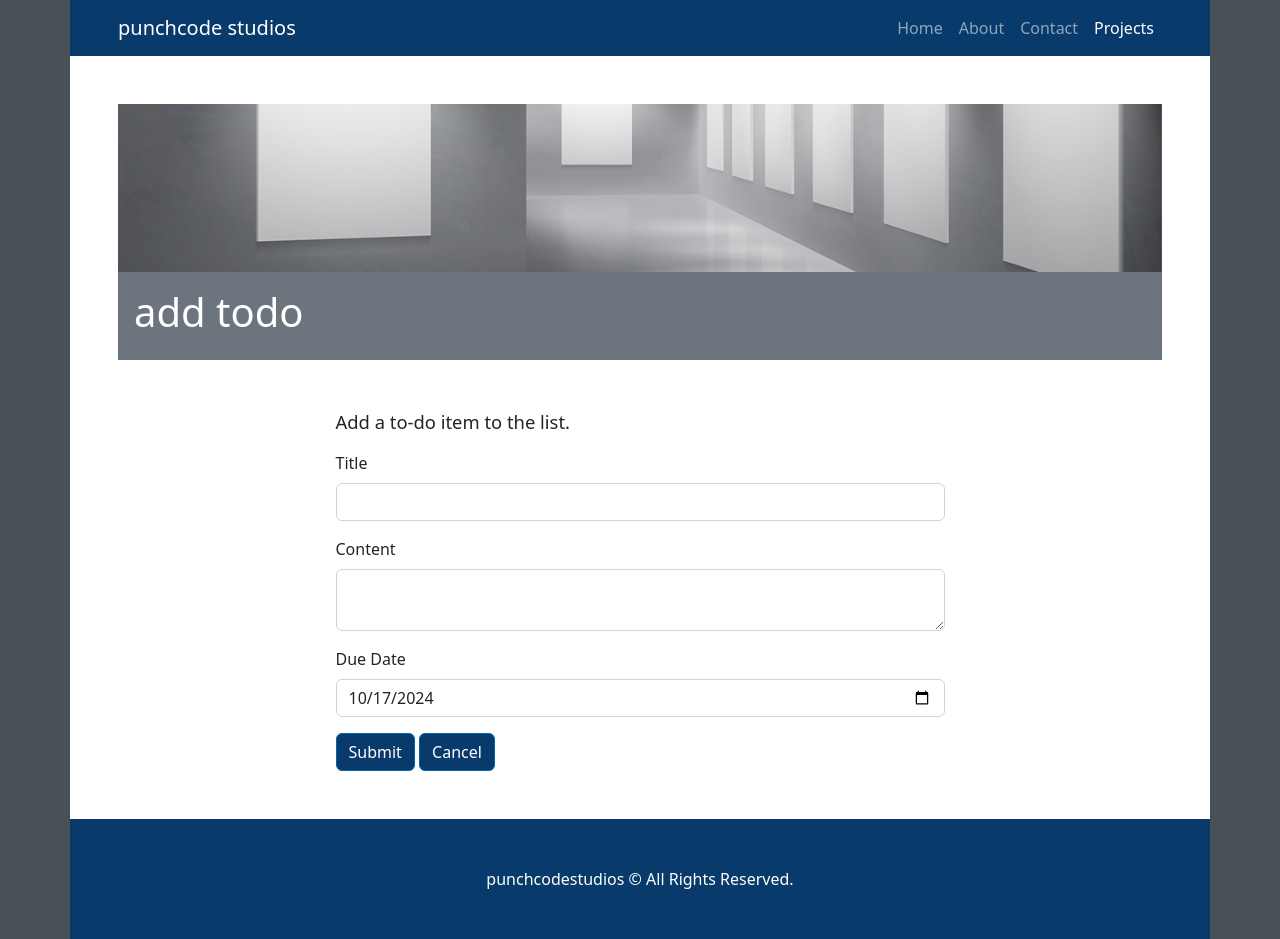
After one commit to punchcodestudios/pythonportfolio, a Flask app: page /projects/add_todo in a window 1280 px wide. The commit adds this page. Run offline with Flask 3, Linux system fonts and the light colour scheme; some libraries are stand-ins or nearby versions.

Commit message:
adding todo list assignment

```diff
--- a/forms.py
+++ b/forms.py
@@ -1,10 +1,12 @@
+from datetime import datetime
 from tkinter.ttk import Button
 
 from flask_wtf import FlaskForm
-from wtforms import StringField, SubmitField, PasswordField
+from sqlalchemy import DateTime, Nullable
+from wtforms import StringField, SubmitField, DateField, BooleanField
 from wtforms.fields.choices import SelectField
 from wtforms.fields.simple import TextAreaField
-from wtforms.validators import DataRequired, URL, Email, Length
+from wtforms.validators import DataRequired, URL, Email, Length, Optional
 from wtforms.validators import DataRequired, ValidationError
 from flask_ckeditor import CKEditorField
 
@@ -27,9 +29,15 @@ class CoffeeShopForm(FlaskForm):
     URL = StringField('URL', validators=[DataRequired(), validate_url])
     open_time = StringField('Open', validators=[DataRequired()])
     closing_time = StringField('Close', validators=[DataRequired()])
-    coffee_rating = SelectField("Coffee Rating", choices=["☕️", "☕☕", "☕☕☕", "☕☕☕☕", "☕☕☕☕☕"],
-                                validators=[DataRequired()])
+    coffee_rating = SelectField("Coffee Rating", choices=["☕️", "☕☕", "☕☕☕", "☕☕☕☕", "☕☕☕☕☕"], validators=[DataRequired()])
     wifi_rating = SelectField("Wifi Strength Rating", choices=["✘", "💪", "💪💪", "💪💪💪", "💪💪💪💪", "💪💪💪💪💪"], validators=[DataRequired()])
     power_outlet_rating = SelectField("Power Socket Availability", choices=["✘", "🔌", "🔌🔌", "🔌🔌🔌", "🔌🔌🔌🔌", "🔌🔌🔌🔌🔌"], validators=[DataRequired()])
     submit = SubmitField('Submit')
     cancel = SubmitField('Cancel')
+
+class TodoForm(FlaskForm):
+    title = StringField('Title', validators=[DataRequired()])
+    content = TextAreaField('Content', validators=[DataRequired()])
+    due_date = DateField('Due Date', format='%Y-%m-%d', default=datetime.today, validators=[DataRequired()])
+    submit = SubmitField('Submit')
+    cancel = SubmitField('Cancel')
--- a/main.py
+++ b/main.py
@@ -1,17 +1,21 @@
 import os
 import csv
-from flask import Flask, render_template, flash, redirect, url_for
+
+
+from flask import Flask, render_template, flash, redirect, url_for, request
 from flask_bootstrap import Bootstrap5
 from flask_sqlalchemy import SQLAlchemy
 from sqlalchemy.orm import DeclarativeBase, Mapped, mapped_column
-from sqlalchemy import Integer, String, Text
+from sqlalchemy import Integer, String, Text, desc
 from flask_wtf import FlaskForm
 from werkzeug.debug import console
 from wtforms import StringField, SubmitField
 from wtforms.validators import DataRequired, URL
 from flask_ckeditor import CKEditor, CKEditorField
-from datetime import date
-from forms import ContactForm, CoffeeShopForm
+from datetime import date, datetime
+from forms import ContactForm, CoffeeShopForm, TodoForm
+from urllib.parse import urlparse
+from urllib.parse import parse_qs
 
 app = Flask(__name__)
 app.config['SECRET_KEY'] = os.environ.get('FLASK_KEY', '8BYkEfBA6O6donzWlSihBXox7C0sKR6b') #''
@@ -32,6 +36,15 @@ class Contact(db.Model):
     name = db.Column(db.String(80), nullable=False)
     email = db.Column(db.String(120), nullable=False)
     message = db.Column(db.String(1000), nullable=False)
+
+class TodoItem(db.Model):
+    __tablename__ = 'todo'
+    id = db.Column(db.Integer, primary_key=True)
+    title = db.Column(db.String(200), nullable=False)
+    content = db.Column(db.String(200), nullable=False)
+    date_created = db.Column(db.Date, default=date.today())
+    due_date = db.Column(db.Date, nullable=False)
+    complete = db.Column(db.Boolean, nullable=False, default=False)
 
 with app.app_context():
     db.create_all()
@@ -63,7 +76,7 @@ def contact():
         contact_form.email.data = ''
         contact_form.message.data = ''
         flash("Your message was successfully sent.")
-        return redirect(url_for('contact'))
+        return redirect(url_for('home'))
     return render_template("pages/contact.html", **context)
 
 @app.route("/projects")
@@ -109,9 +122,46 @@ def add_cafe():
                            f"{form.wifi_rating.data},"
                            f"{form.power_outlet_rating.data}")
         return redirect(url_for('cafes'))
-    # Exercise:
-    # Make the form write a new row into cafe-data.csv
     return render_template('pages/add_cafe.html', **context)
+
+@app.route("/complete_todos/<int:todo_id>", methods=['GET', 'POST'])
+def complete_todo(todo_id):
+    result = db.session.execute(db.select(TodoItem).where(TodoItem.id == todo_id))
+    todo_item = result.scalar()
+    if todo_item:
+        todo_item.complete = True
+        db.session.add(todo_item)
+        db.session.commit()
+    return redirect(url_for('todos'))
+
+@app.route("/projects/todos", methods=['GET', 'POST'])
+def todos():
+    todo_list = db.session.execute(db.select(TodoItem).order_by('due_date').where(TodoItem.complete == False)).scalars().all()
+    context = {
+        'header_img': 'projects.png',
+        'todos': todo_list
+    }
+    return render_template("pages/todo.html", **context)
+
+@app.route("/projects/add_todo", methods=['GET', 'POST'])
+def add_todo():
+    todo_form = TodoForm()
+    context = {
+        'header_img': 'projects.png',
+        'form': todo_form
+    }
+    print(request.form)
+    if todo_form.validate_on_submit():
+        todo_data = TodoItem(
+            title=request.form.get('title'),
+            content=request.form.get('content'),
+            due_date=datetime.strptime(request.form.get('due_date'), '%Y-%m-%d').date(),
+        )
+        db.session.add(todo_data)
+        db.session.commit()
+        return redirect(url_for('todos'))
+    return render_template("pages/add_todo.html", **context)
+
 
 if __name__ == "__main__":
     app.run(debug=True, port=5003)
--- /dev/null
+++ b/templates/pages/add_todo.html
@@ -0,0 +1,21 @@
+{% from 'bootstrap5/form.html' import render_form %}
+{% extends '/layouts/base.html' %}
+{% block title %}Add A New ToDo Item{% endblock %}
+
+{% block content %}
+{% include '/components/page-banner.html' %}
+<div class="page-content-wrapper">
+    <div class="page-title-container p-3 text-white">
+        <h1>add todo</h1>
+    </div>
+    <div class="form-wrapper mt-5 mb-5">
+      <div class="col-md-10 col-lg-8 col-xl-7">
+        <p class="form-header">
+          Add a to-do item to the list.
+        </p>
+        {{ render_form(form, novalidate=True, button_map={"Submit": "primary"}) }}
+      </div>
+    </div>
+</div>
+
+{% endblock %}
```
Also changed, not shown: templates/pages/projects.html (+23 -0 lines), templates/pages/todo.html (added, +39 -0 lines), static/css/todo.css (added).
